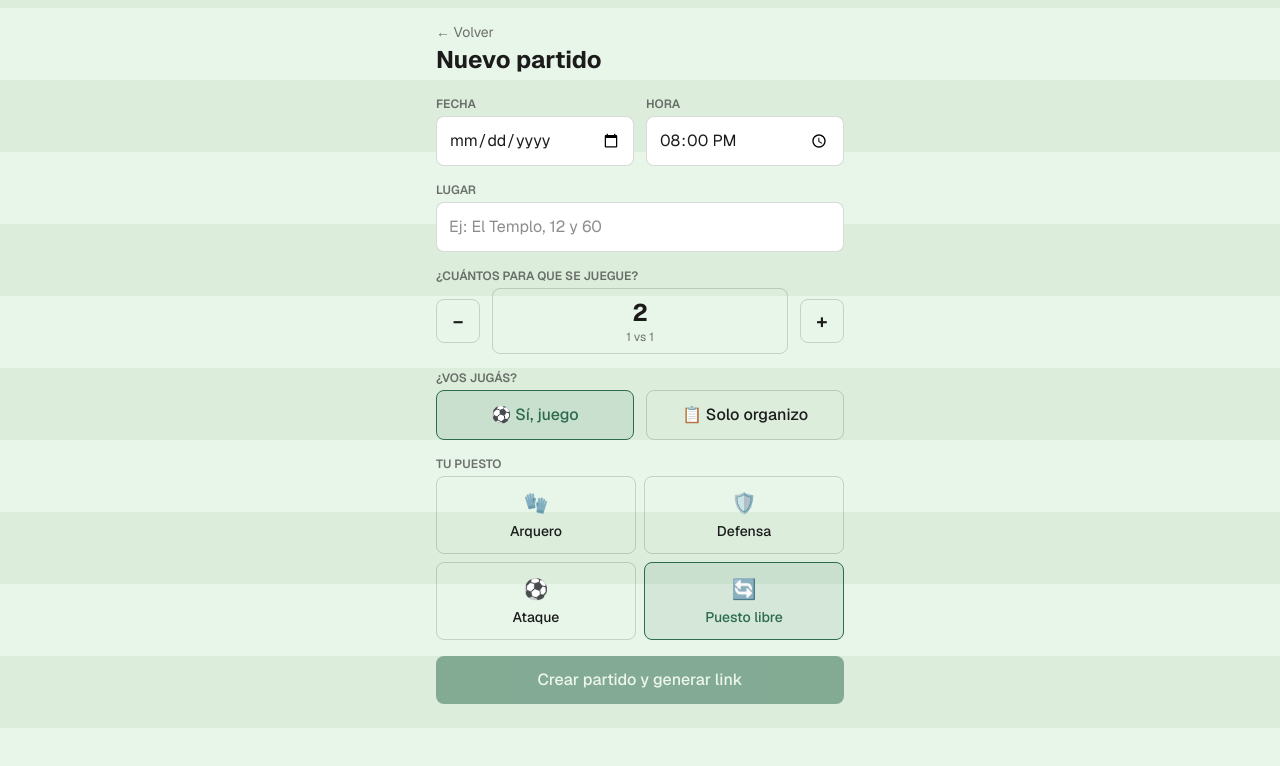
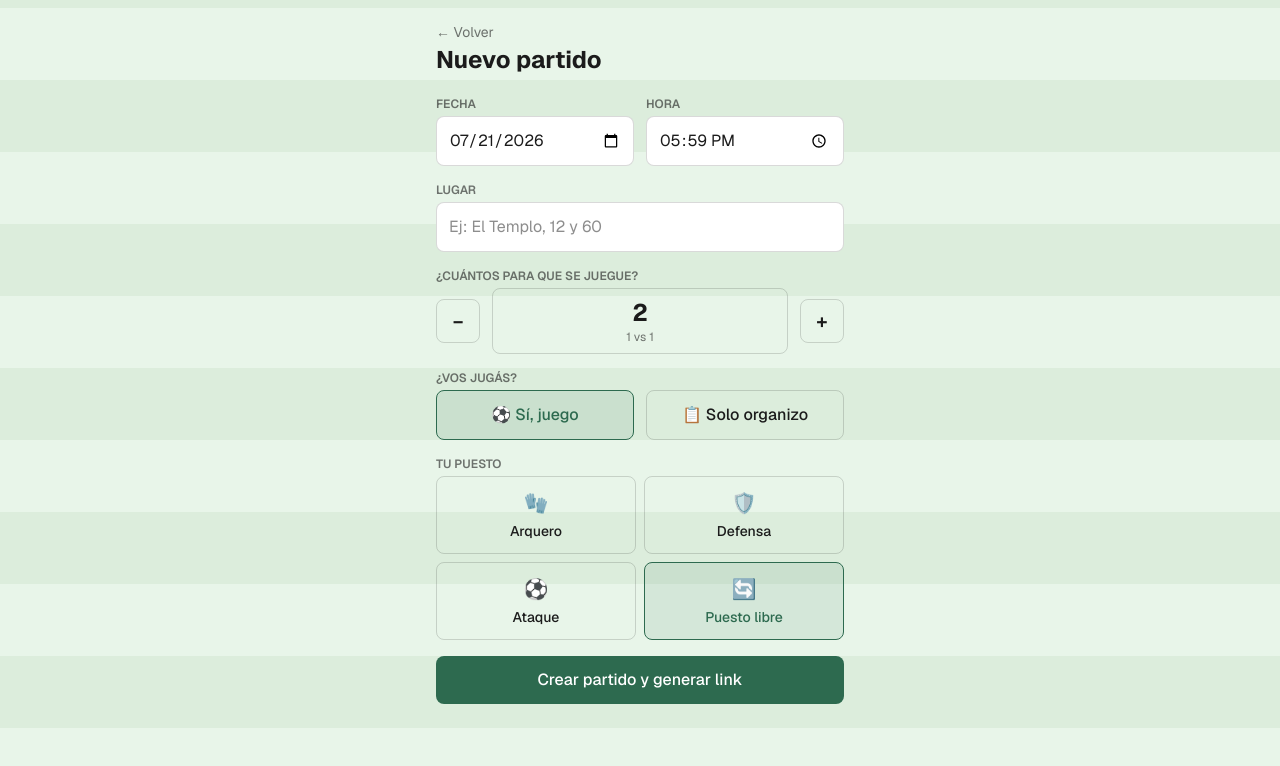
Before and after one commit to Ber254/clubteam, a Next.js app: page /partidos/nuevo in a window 1280 px wide. Shown: the top 766 px of the page. Built offline with nearby package versions, Linux system fonts and the light colour scheme; no server answers.

Commit message:
nuevo partido: fecha y hora actuales por defecto + bloquear dias pasados en el calendario (min=hoy)

```diff
--- a/src/app/partidos/nuevo/page.tsx
+++ b/src/app/partidos/nuevo/page.tsx
@@ -1,6 +1,6 @@
 "use client";
 
-import { Suspense, useState } from "react";
+import { Suspense, useEffect, useState } from "react";
 import { useRouter, useSearchParams } from "next/navigation";
 import Link from "next/link";
 import { createClient } from "@/lib/supabase/client";
@@ -24,13 +24,27 @@ function NuevoPartidoForm() {
   const clubExistente = useSearchParams().get("club");
 
   const [fecha, setFecha] = useState("");
-  const [hora, setHora] = useState("20:00");
+  const [hora, setHora] = useState("");
+  // Hoy en formato yyyy-mm-dd: default de la fecha y tope mínimo del
+  // calendario (los días pasados quedan grisados y no se pueden elegir).
+  const [hoy, setHoy] = useState("");
   const [lugar, setLugar] = useState("");
   const [minimo, setMinimo] = useState(2);
   const [juega, setJuega] = useState(true);
   const [rol, setRol] = useState("Donde sea");
   const [enviando, setEnviando] = useState(false);
   const [error, setError] = useState("");
+
+  // Se calcula en el cliente (no en el render del server) para no mezclar la
+  // hora del servidor con la local y evitar un mismatch de hidratación.
+  useEffect(() => {
+    const d = new Date();
+    const p = (n: number) => String(n).padStart(2, "0");
+    const dia = `${d.getFullYear()}-${p(d.getMonth() + 1)}-${p(d.getDate())}`;
+    setHoy(dia);
+    setFecha(dia);
+    setHora(`${p(d.getHours())}:${p(d.getMinutes())}`);
+  }, []);
 
   async function crear(e: React.FormEvent) {
     e.preventDefault();
@@ -114,6 +128,7 @@ function NuevoPartidoForm() {
             <input
               type="date"
               required
+              min={hoy}
               value={fecha}
               onChange={(e) => setFecha(e.target.value)}
               className="w-full rounded-lg border border-black/15 bg-blanco-cancha px-3 py-3 outline-none focus:border-verde-acento"
```
